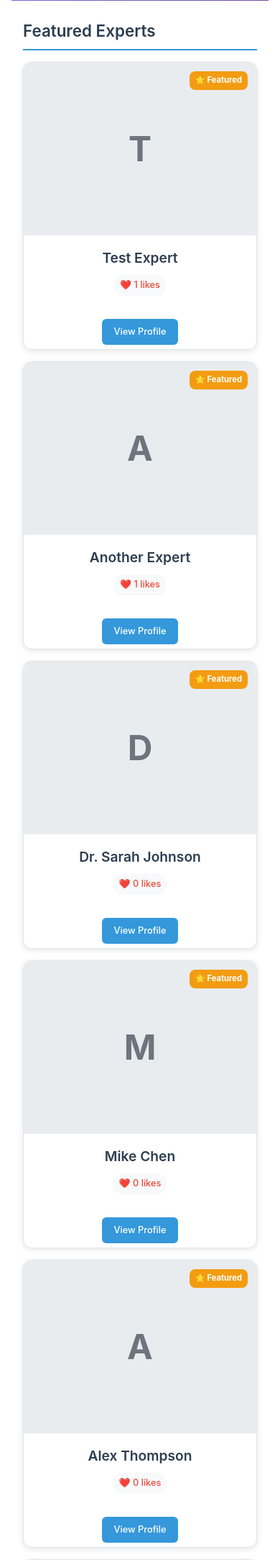
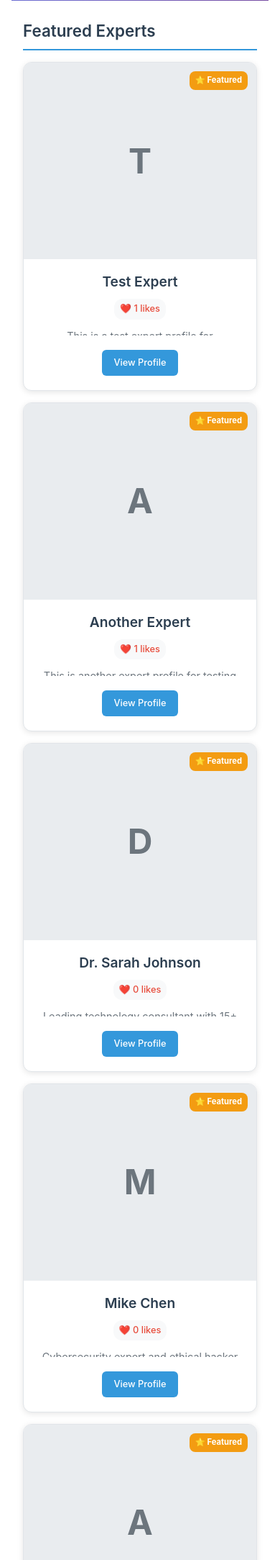
Before and after one commit to behzad17/newexperts, a Django app: page / in a window 390 px wide. Shown: the part 514-2681 px from the top of the page at 72% size. Run offline with Django 5.2, Linux system fonts and the light colour scheme; data comes from the database, SQL or seed files in the repository.

Commit message:
Fix mobile featured expert cards: increase max-height to 500px

```diff
--- a/expert_connect/templates/home.html
+++ b/expert_connect/templates/home.html
@@ -206,7 +206,7 @@
     flex-direction: column;
     overflow: hidden;
     min-height: 400px;
-    max-height: 400px;
+    max-height: 500px;
   }
 
   /* Mobile: Image takes full width and 60% height */
```
